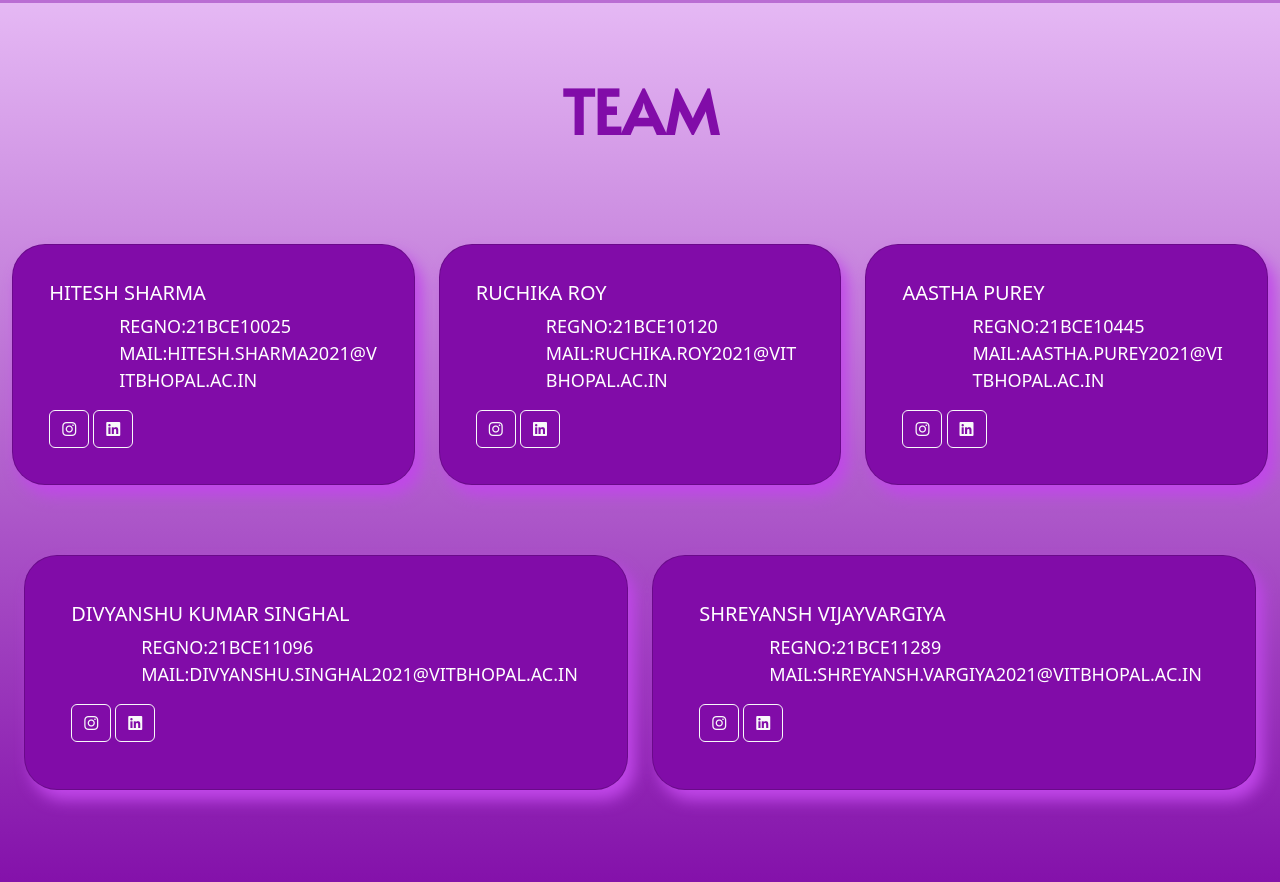
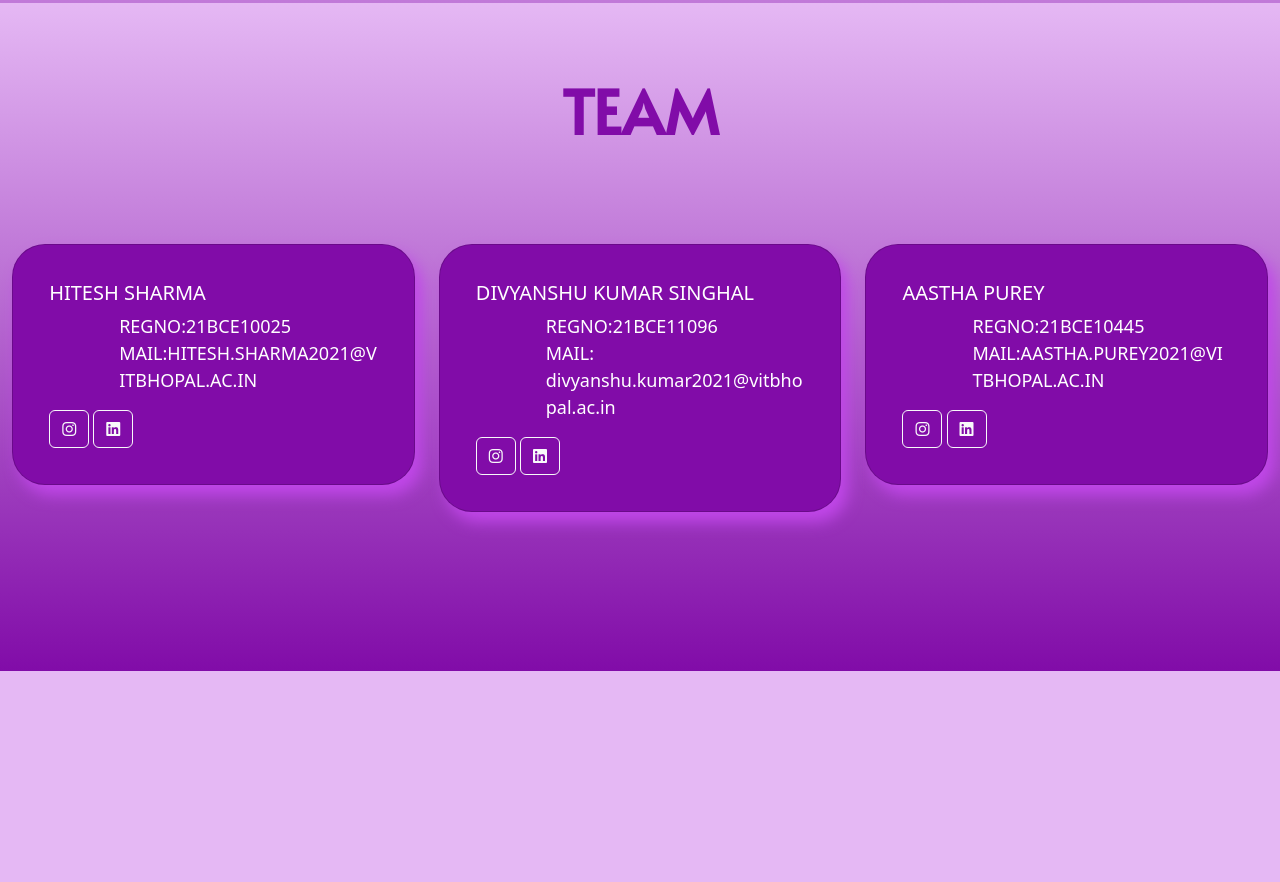
Before and after one commit to Divyanshu52Singhal/Algorithmic-calculators, a plain HTML site: page index.html in a window 1280 px wide. Shown: the part 1179-2061 px from the top of the page. After the commit the page ends 1850 px from the top, so only its background shows below. Drawn offline with nearby package versions, Linux system fonts and the light colour scheme.

Commit message:
Update index.html

```diff
--- a/index.html
+++ b/index.html
@@ -117,16 +117,17 @@
     </div>
   </div>
 </div>
-<div class="col-md-4 col-sm-12">
-  <div class="card">
-    <div class="card-body">
-      <h5 class="card-title">RUCHIKA ROY</h5>
-      <p class="card-text">REGNO:21BCE10120 <br>MAIL:RUCHIKA.ROY2021@VITBHOPAL.AC.IN</p>
-      <a href="#" class="btn btn-outline-light"><i class="fa-brands fa-instagram"></i></a>
-      <a href="#" class="btn btn-outline-light"><i class="fa-brands fa-linkedin"></i></a>
+        <div class="col-md-4 col-sm-12">
+    <div class="card " >
+      <div class="card-body">
+        <h5 class="card-title">DIVYANSHU KUMAR SINGHAL</h5>
+        <p class="card-text">REGNO:21BCE11096 <br>MAIL: divyanshu.kumar2021@vitbhopal.ac.in</p>
+        <a href="#" class="btn btn-outline-light"><i class="fa-brands fa-instagram"></i></a>
+        <a href="#" class="btn btn-outline-light"><i class="fa-brands fa-linkedin"></i></a>
+
+      </div>
     </div>
   </div>
-</div>
 <div class="col-md-4 col-sm-12">
   <div class="card">
     <div class="card-body">
@@ -139,28 +140,7 @@
 </div>
 </div>
 <div class="row" style="margin:4% 0;">
-  <div class="col-md-6 col-sm-12">
-    <div class="card " >
-      <div class="card-body">
-        <h5 class="card-title">DIVYANSHU KUMAR SINGHAL</h5>
-        <p class="card-text">REGNO:21BCE11096 <br>MAIL:DIVYANSHU.SINGHAL2021@VITBHOPAL.AC.IN</p>
-        <a href="#" class="btn btn-outline-light"><i class="fa-brands fa-instagram"></i></a>
-        <a href="#" class="btn btn-outline-light"><i class="fa-brands fa-linkedin"></i></a>
 
-      </div>
-    </div>
-  </div>
-  <div class="col-md-6 col-sm-12" >
-    <div class="card "  >
-      <div class="card-body">
-        <h5 class="card-title">SHREYANSH VIJAYVARGIYA</h5>
-        <p class="card-text">REGNO:21BCE11289 <br>MAIL:SHREYANSH.VARGIYA2021@VITBHOPAL.AC.IN</p>
-        <a href="#" class="btn btn-outline-light"><i class="fa-brands fa-instagram"></i></a>
-        <a href="#" class="btn btn-outline-light"><i class="fa-brands fa-linkedin"></i></a>
-      </div>
-    </div>
-  </div>
-</div>
 </div>
 </footer>
 </html>
```
